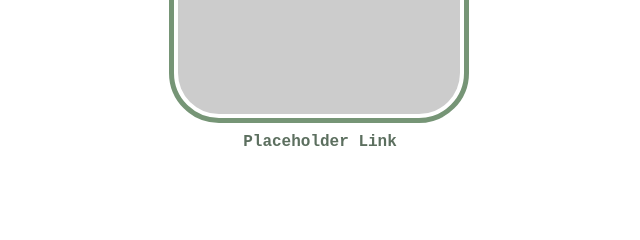
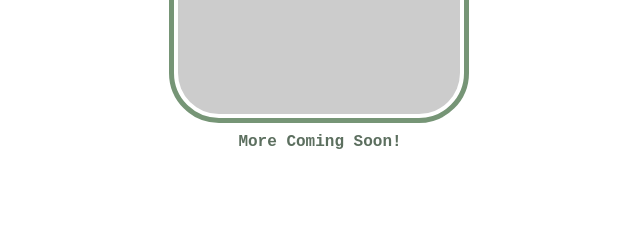
Before and after one commit to aubreyj11/professional-portfolio, a plain HTML site: page index.html in a window 1280 px wide. Shown: the part 1580-1820 px from the top of the page, 320-960 px from the left. Drawn offline with Linux system fonts and the light colour scheme; placeholder pictures from the web are drawn by us.

Commit message:
Changed My Work typo

```diff
--- a/index.html
+++ b/index.html
@@ -55,7 +55,7 @@
         </figure>
         <figure>
             <a href="#"><img class="my-work-images" src="https://via.placeholder.com/378" alt="Placeholder Image"></a>
-            <figcaption class="caption width302">Placeholder Link</figcaption>
+            <figcaption class="caption width302">More Coming Soon!</figcaption>
         </figure>
     </section>
 
```
